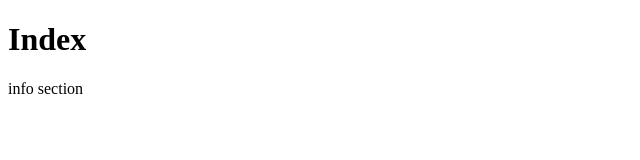
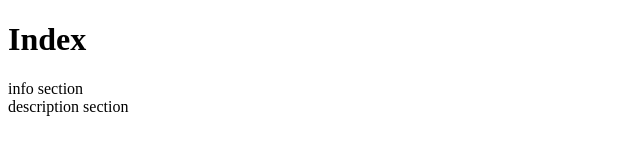
Before and after one commit to feliceforgione/test, a plain HTML site: page index.html in a window 1280 px wide. Shown: the whole page, without its empty margins (0-640 px from the left). Drawn offline with Linux system fonts and the light colour scheme.

Commit message:
added description section to index

```diff
--- a/index.html
+++ b/index.html
@@ -13,6 +13,9 @@
     <section>
         info section
     </section>
+    <section>
+        description section
+    </section>
 </body>
 
 </html>
```
